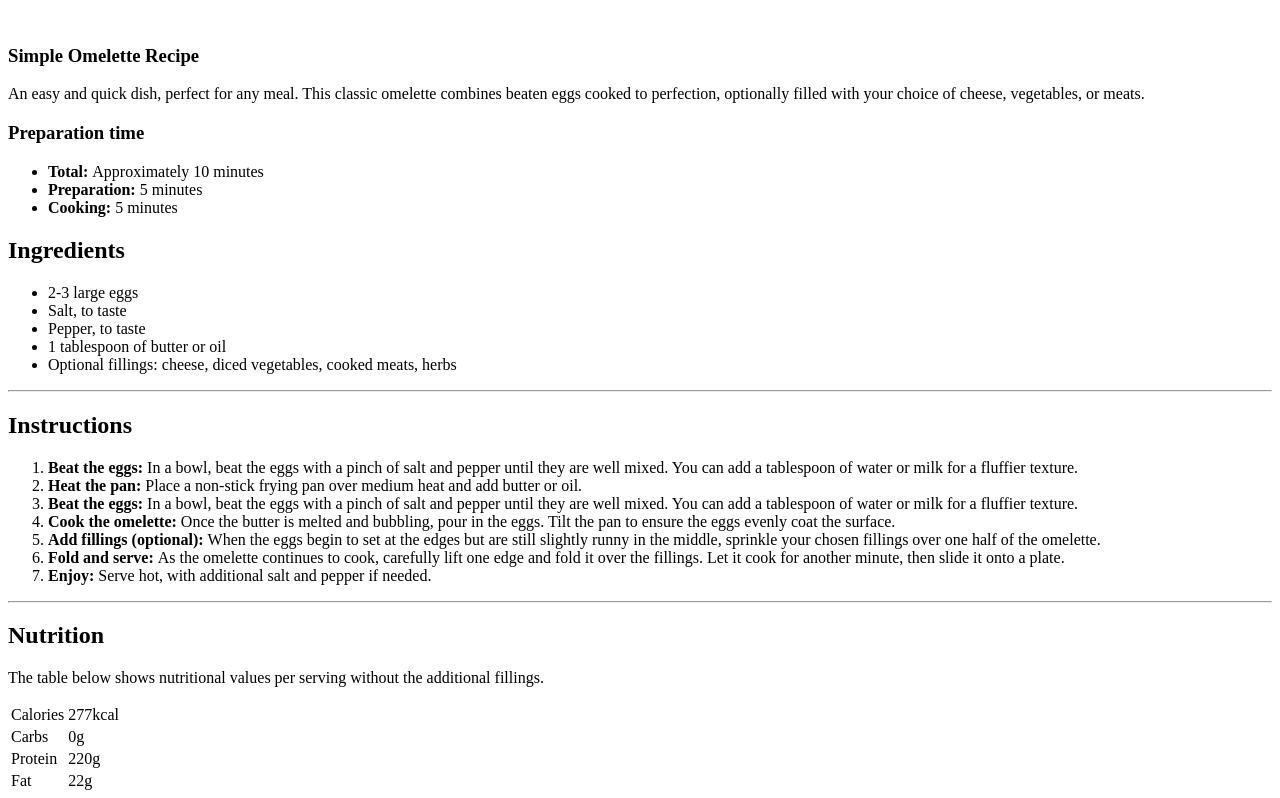
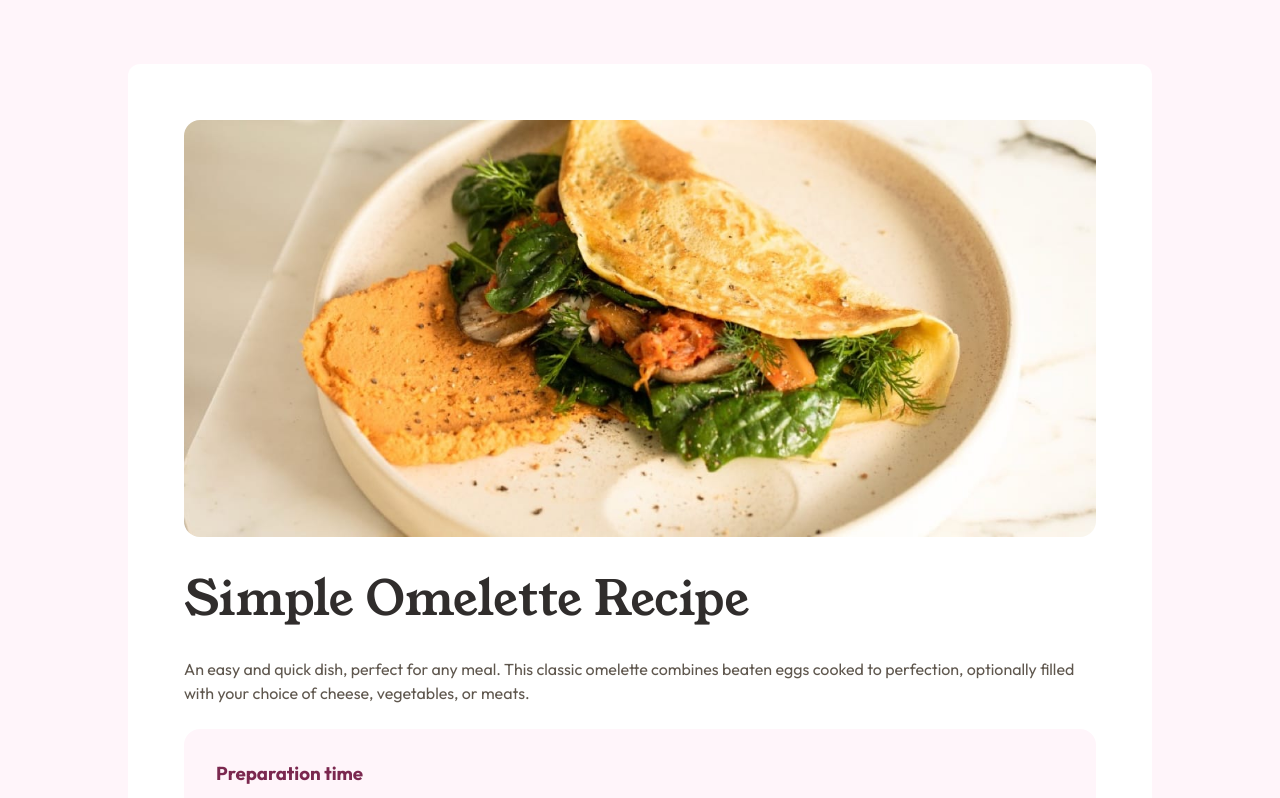
Before and after one commit to Giffson/Recipe-page, a plain HTML site: page index.html in a window 1280 px wide. Shown: the top 798 px of the page. Drawn offline with Linux system fonts and the light colour scheme; the site is published under a folder, as on GitHub Pages, so addresses that start at the root find nothing.

Commit message:
update settings of src

```diff
--- a/assets/style.css
+++ b/assets/style.css
@@ -3,12 +3,6 @@
     padding: 0;
     box-sizing: border-box;
 }
-
-/* fonts */
-/* young font */
-@import url('https://fonts.googleapis.com/css2?family=Young+Serif:wght@100..900&display=swap');
-/* outfit */
-@import url('https://fonts.googleapis.com/css2?family=Outfit:wght@100..900&display=swap');
 
 
 /* fonts */
--- a/index.html
+++ b/index.html
@@ -4,13 +4,13 @@
   <meta charset="UTF-8">
   <meta name="viewport" content="width=device-width, initial-scale=1.0">
   <title>Document</title>
-  <link rel="stylesheet" href="/assets/style.css">
+  <link rel="stylesheet" href="./assets/style.css">
 </head>
 <body>
   <article class="container">
 
     <figcaption class="common-space">
-      <img src="/assets/images/image-omelette.jpeg" alt="">
+      <img src="./assets/images/image-omelette.jpeg" alt="">
     </figcaption>
     <article class="content">
       <header class="common-space">
```
